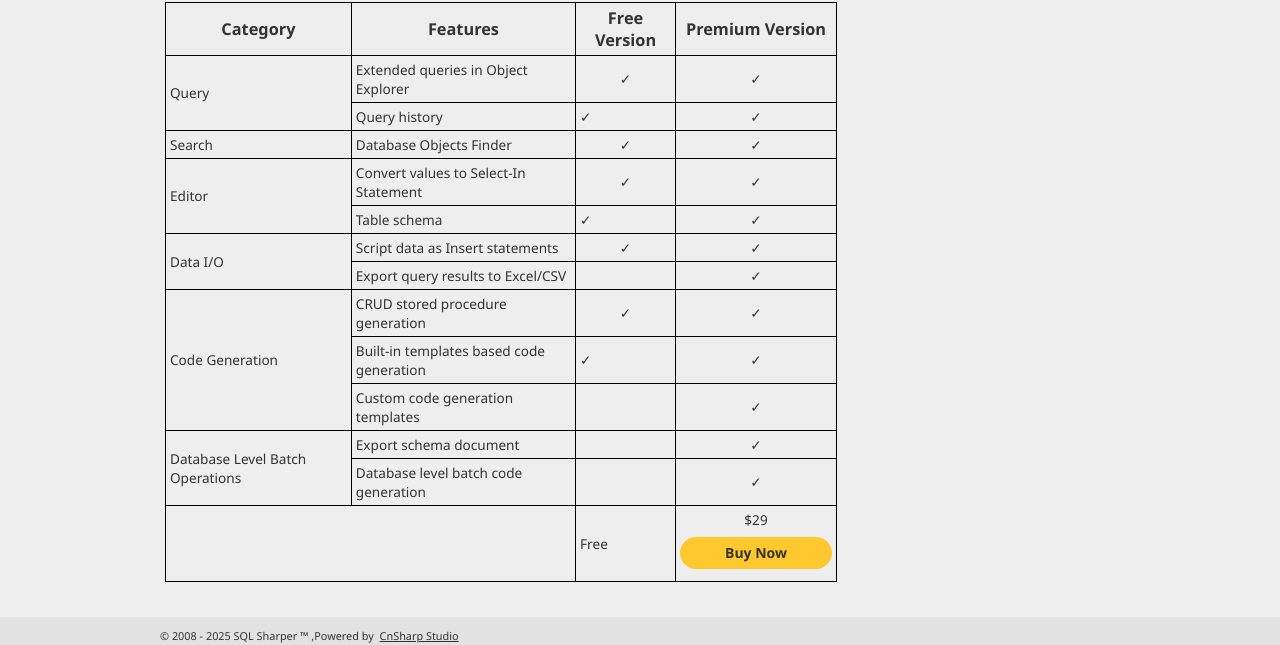
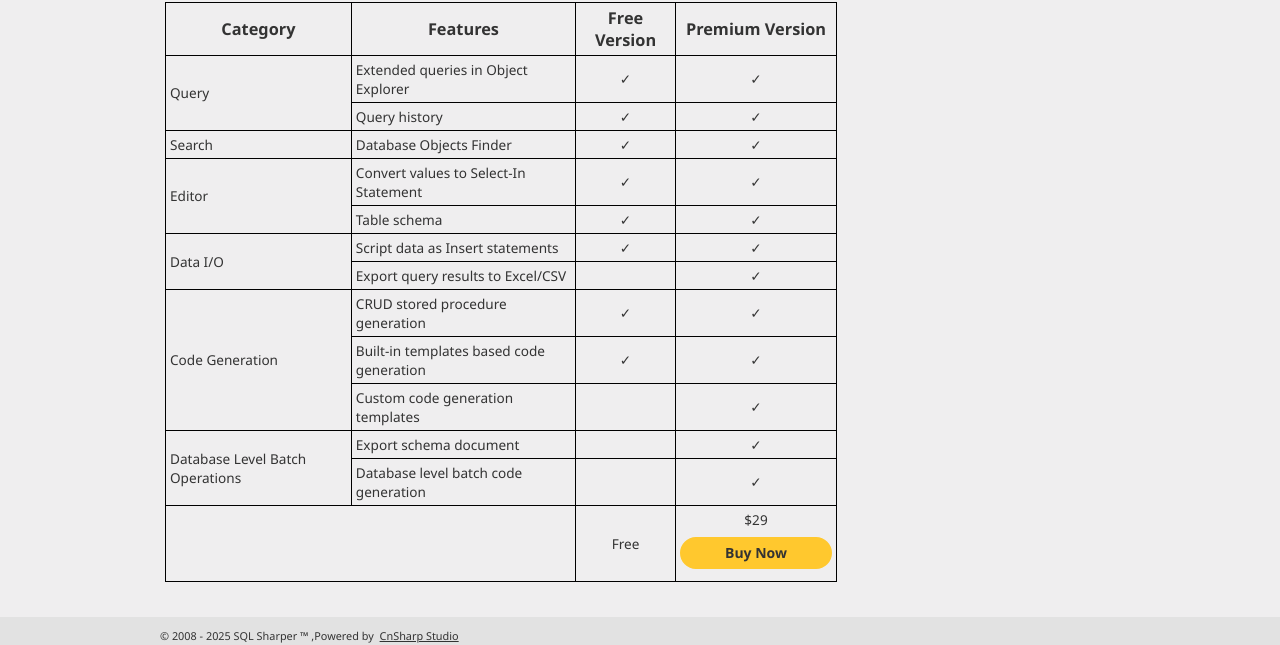
Before and after one commit to sqlsharper/sqlsharper.github.io, a Jekyll site: the page built from licensing.html, in a window 1280 px wide. Shown: the part 236-881 px from the top of the page. Built offline with Jekyll 4.4.1, drawn with Linux system fonts in a browser that asks for light colours.

Commit message:
modify style

```diff
--- a/assets/themes/sqlsharper/css/site.css
+++ b/assets/themes/sqlsharper/css/site.css
@@ -102,6 +102,9 @@ h5 a:active {
     text-decoration: none;
 }
 
+.center {
+    text-align: center;
+}
 
 /* main layout
 ----------------------------------------------------------*/
--- a/licensing.html
+++ b/licensing.html
@@ -13,9 +13,7 @@ weight: 4
     border-top: 1px solid #e6e6e6;
     text-align: center;
 }
-/* 新增样式，让表格第 1、2 列居左 */
-table td:nth-child(1),
-table td:nth-child(2) {
+table td {
     text-align: left;
 }
 </style>
@@ -46,13 +44,13 @@ table td:nth-child(2) {
             <td rowspan="2">
                 Query
             </td>
-            <td>
+            <td >
                 Extended queries in Object Explorer
             </td>
-            <td>
+            <td class="center">
                 ✓
             </td>
-            <td>
+            <td class="center">
                 ✓
             </td>
         </tr>
@@ -60,10 +58,10 @@ table td:nth-child(2) {
             <td>
                 Query history
             </td>
-            <td>
+            <td class="center">
                 ✓
             </td>
-            <td>
+            <td class="center">
                 ✓
             </td>
         </tr>
@@ -74,10 +72,10 @@ table td:nth-child(2) {
             <td>
                 Database Objects Finder
             </td>
-            <td>
+            <td class="center">
                 ✓
             </td>
-            <td>
+            <td class="center">
                 ✓
             </td>
         </tr>
@@ -88,10 +86,10 @@ table td:nth-child(2) {
             <td>
                 Convert values to Select-In Statement
             </td>
-            <td>
+            <td class="center">
                 ✓
             </td>
-            <td>
+            <td class="center">
                 ✓
             </td>
         </tr>
@@ -99,10 +97,10 @@ table td:nth-child(2) {
             <td>
                 Table schema
             </td>
-            <td>
+            <td class="center">
                 ✓
             </td>
-            <td>
+            <td class="center">
                 ✓
             </td>
         </tr>
@@ -113,10 +111,10 @@ table td:nth-child(2) {
             <td>
                 Script data as Insert statements
             </td>
-            <td>
+            <td class="center">
                 ✓
             </td>
-            <td>
+            <td class="center">
                 ✓
             </td>
         </tr>
@@ -124,8 +122,9 @@ table td:nth-child(2) {
             <td>
                 Export query results to Excel/CSV
             </td>
-            <td> </td>
-            <td>
+            <td class="center">
+            </td>
+            <td class="center">
                 ✓
             </td>
         </tr>
@@ -136,10 +135,10 @@ table td:nth-child(2) {
             <td>
                 CRUD stored procedure generation
             </td>
-            <td>
+            <td class="center">
                 ✓
             </td>
-            <td>
+            <td class="center">
                 ✓
             </td>
         </tr>
@@ -147,10 +146,10 @@ table td:nth-child(2) {
             <td>
                 Built-in templates based code generation
             </td>
-            <td>
+            <td class="center">
                 ✓
             </td>
-            <td>
+            <td class="center">
                 ✓
             </td>
         </tr>
@@ -158,8 +157,8 @@ table td:nth-child(2) {
             <td>
                 Custom code generation templates
             </td>
-            <td> </td>
-            <td>
+            <td class="center"></td>
+            <td class="center">
                 ✓
             </td>
         </tr>
@@ -170,8 +169,8 @@ table td:nth-child(2) {
             <td>
                 Export schema document
             </td>
-            <td> </td>
-            <td>
+            <td class="center"> </td>
+            <td class="center">
                 ✓
             </td>
         </tr>
@@ -179,15 +178,15 @@ table td:nth-child(2) {
             <td>
                 Database level batch code generation
             </td>
-            <td> </td>
-            <td>
+            <td class="center"> </td>
+            <td class="center">
                 ✓
             </td>
         </tr>
         <tr class="compare-buttons">
             <td colspan="2"></td>
-            <td>Free</td>
-            <td>
+            <td class="center">Free</td>
+            <td class="center">
                 <div>$29</div>
                 <a href="#" class="btn btn-primary">Buy Now</a>
             </td>
```
